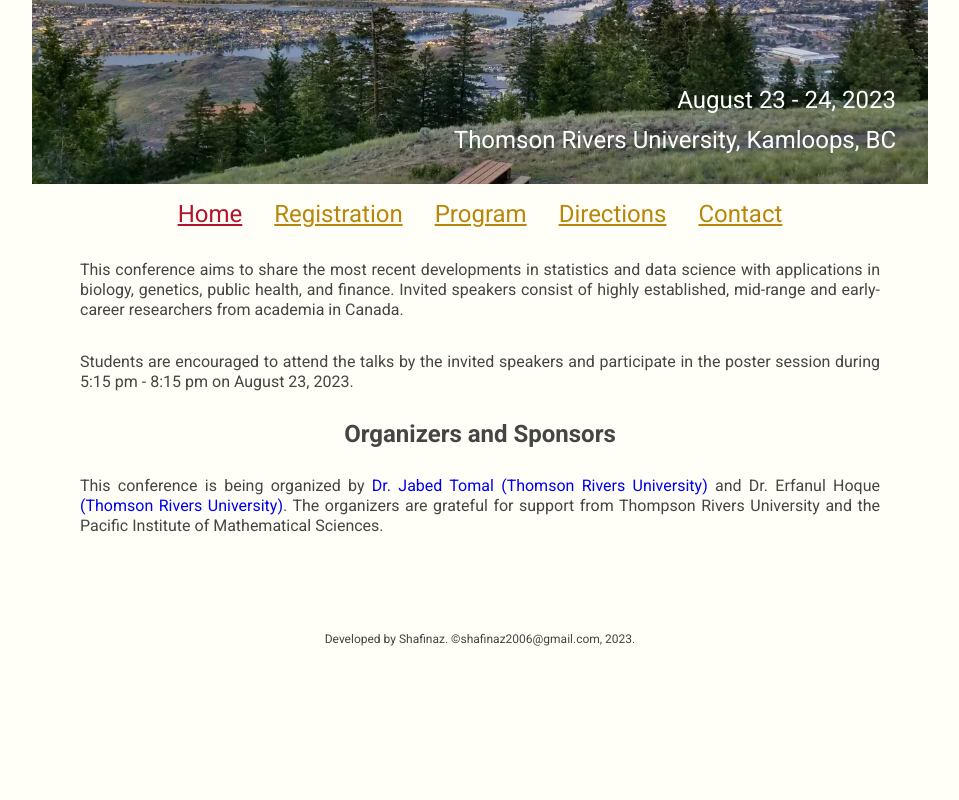
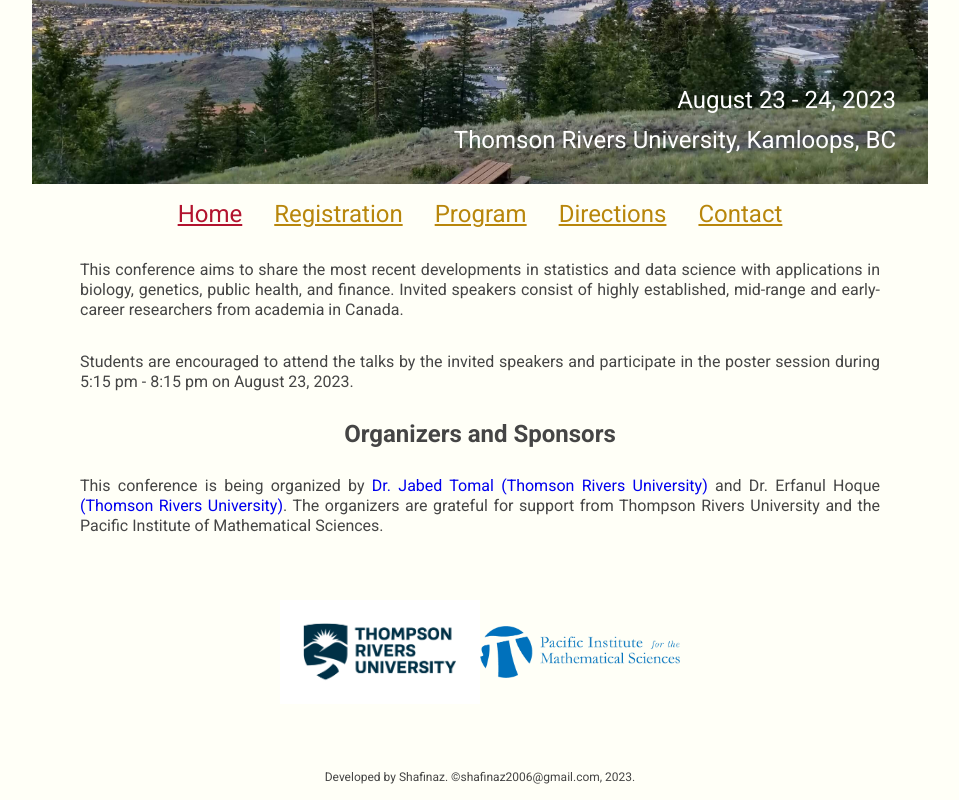
Before and after one commit to shafinaz2006/tru-conference, a Next.js app: page / in a window 1280 px wide. Shown: the part 314-1114 px from the top of the page, without its empty margins (160-1119 px from the left). Before the commit the page ends 968 px from the top, so only its background shows below. Built offline with nearby package versions, Linux system fonts and the light colour scheme.

Commit message:
add sponsor logo and update speaker bio

```diff
--- a/data/programData2.js
+++ b/data/programData2.js
@@ -79,7 +79,7 @@ export const programData2 = [
     type: 'talk',
     time: '4.30 pm',
     heading: 'A short journey through remote sensing, high-dimensional data, and environmental sciences',
-    name: 'Max Turgeon, Assistant Professor, Departments of Statistics and Computer Science, University of Manitoba',
+    name: 'Max Turgeon, Data scientist, Tesera Systems and Adjunct professor, Department of Statistics, University of Manitoba',
     abstract: 'Recent technological advances have led to a plethora of new complex, high-dimensional datasets. These complex datasets open the door to new applications, but they also come with statistical and computational challenges. In this talk, we will focus on how remote sensing is used in environmental sciences. Specifically, we will look at how satellite-based hyperspectral imagery, LiDAR and radar can be used to manage forested areas, to track the impact of drought and wild fires, and to monitor ecosystems. Our main case study is the use of functional data analysis and temporal hyperspectral imagery to identify tree species in Northwestern Ontario. Throughout the talk, we will also discuss the availability of open-access remote sensing data, so that members of the audience can start exploring this exciting area of application.'
   },
 ]
--- a/pages/index.js
+++ b/pages/index.js
@@ -1,3 +1,6 @@
+import Image from "next/image";
+import pims from '../public/PIMS.png';
+import logo from '../public/TRUlogo.png';
 
 export default function Home() {
   return (
@@ -20,6 +23,19 @@ export default function Home() {
         grateful for support from Thompson Rivers University and the Pacific Institute of
         Mathematical Sciences.
       </p>
+      <div className="sponsorLogo">
+        <Image
+          src={logo} alt='kamloops'
+          width={200} height={200} priority
+          style={{objectFit:"contain"}}
+        />
+        <Image
+          src={pims} alt='kamloops'
+          width={200} height={200} priority
+          style={{objectFit:"contain"}}
+        />
+
+      </div>
     </main>
   )
 }
--- a/styles/globals.css
+++ b/styles/globals.css
@@ -69,7 +69,7 @@ footer {
   text-align: center;
   margin: 2rem 0 0.5rem 0;
   position: absolute;
-  bottom: 5;
+  bottom: 0;
   width: 80%;
   margin-left: 10%;
   padding-bottom: 0.5rem;
@@ -194,6 +194,12 @@ nav {
   background-color: black;
   width: 30%;
 }
+.sponsorLogo{
+  display: flex;
+  flex-direction: column;
+  justify-content: center;
+  align-items: center;
+}
 
 @media only screen and (min-width: 600px) {
   body {
@@ -237,6 +243,10 @@ nav {
   .programTalk p:nth-of-type(1){
     padding-top: 1rem;
   }
+  .sponsorLogo{
+    display: flex;
+    flex-direction: row;
+  }
 }
 
 @media only screen and (min-width: 992px) {
```
Also changed, not shown: public/PIMS.png (added), public/TRUlogo.png (added).
